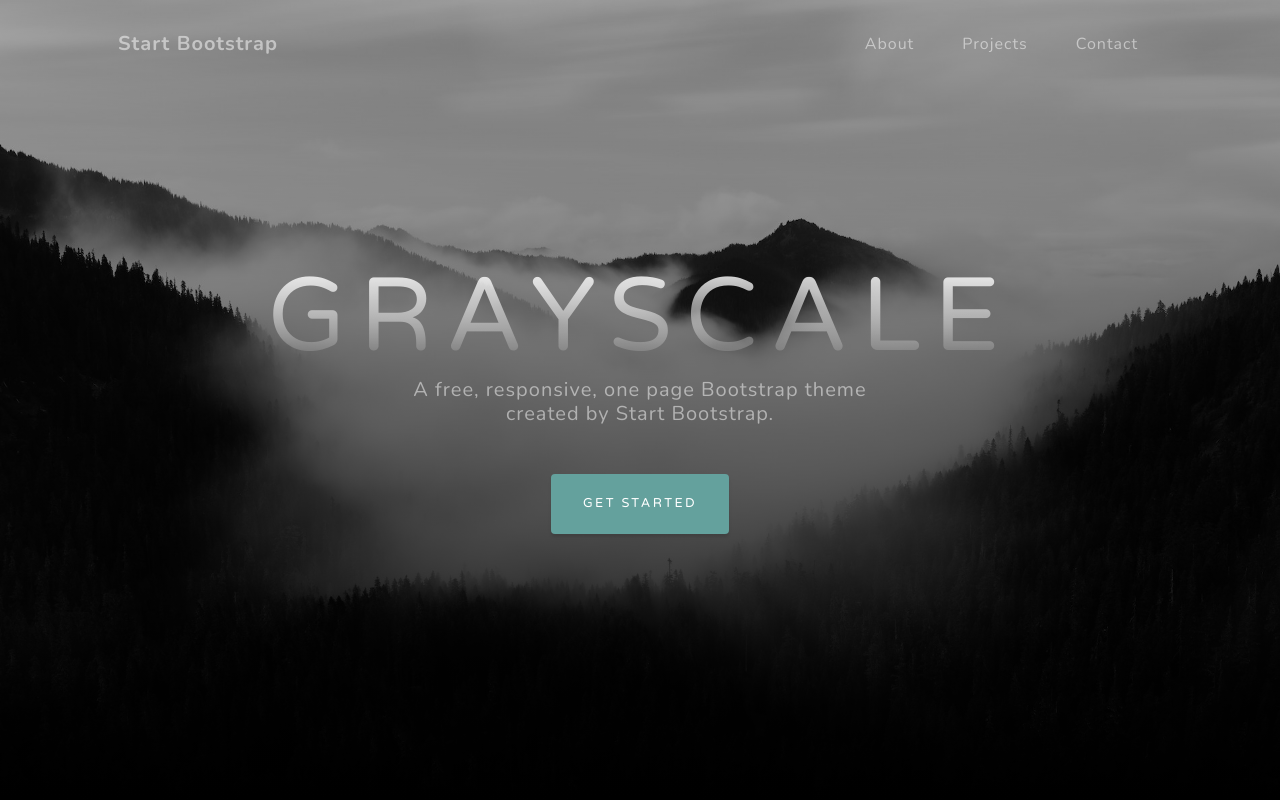
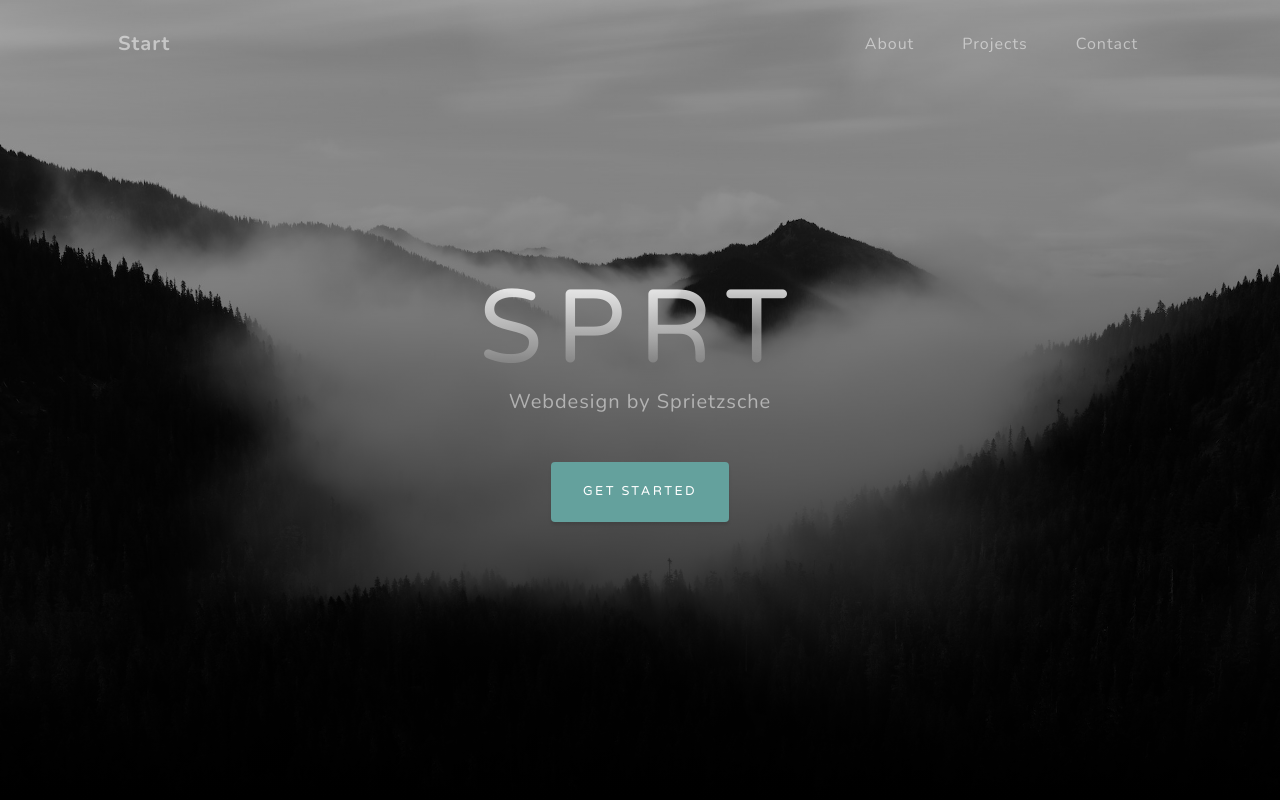
Before and after one commit to Sprietzsche/Sprietzsche.github.io, a plain HTML site: page index.html in a window 1280 px wide. Shown: the top 800 px of the page. Drawn offline with nearby package versions, Linux system fonts and the light colour scheme.

Commit message:
Eerste wijzigingen
Aanvulling metatags, aanpassing title

```diff
--- a/index.html
+++ b/index.html
@@ -3,9 +3,9 @@
     <head>
         <meta charset="utf-8" />
         <meta name="viewport" content="width=device-width, initial-scale=1, shrink-to-fit=no" />
-        <meta name="description" content="" />
-        <meta name="author" content="" />
-        <title>Grayscale - Start Bootstrap Theme</title>
+        <meta name="description" content="Webdesign SPRT, Sprietzsche" />
+        <meta name="author" content="Sprietzsche" />
+        <title>SPRT - Home</title>
         <link rel="icon" type="image/x-icon" href="assets/favicon.ico" />
         <!-- Font Awesome icons (free version)-->
         <script src="https://use.fontawesome.com/releases/v6.1.0/js/all.js" crossorigin="anonymous"></script>
@@ -19,7 +19,7 @@
         <!-- Navigation-->
         <nav class="navbar navbar-expand-lg navbar-light fixed-top" id="mainNav">
             <div class="container px-4 px-lg-5">
-                <a class="navbar-brand" href="#page-top">Start Bootstrap</a>
+                <a class="navbar-brand" href="#page-top">Start</a>
                 <button class="navbar-toggler navbar-toggler-right" type="button" data-bs-toggle="collapse" data-bs-target="#navbarResponsive" aria-controls="navbarResponsive" aria-expanded="false" aria-label="Toggle navigation">
                     Menu
                     <i class="fas fa-bars"></i>
@@ -38,8 +38,8 @@
             <div class="container px-4 px-lg-5 d-flex h-100 align-items-center justify-content-center">
                 <div class="d-flex justify-content-center">
                     <div class="text-center">
-                        <h1 class="mx-auto my-0 text-uppercase">Grayscale</h1>
-                        <h2 class="text-white-50 mx-auto mt-2 mb-5">A free, responsive, one page Bootstrap theme created by Start Bootstrap.</h2>
+                        <h1 class="mx-auto my-0 text-uppercase">SPRT</h1>
+                        <h2 class="text-white-50 mx-auto mt-2 mb-5">Webdesign by Sprietzsche</h2>
                         <a class="btn btn-primary" href="#about">Get Started</a>
                     </div>
                 </div>
```
